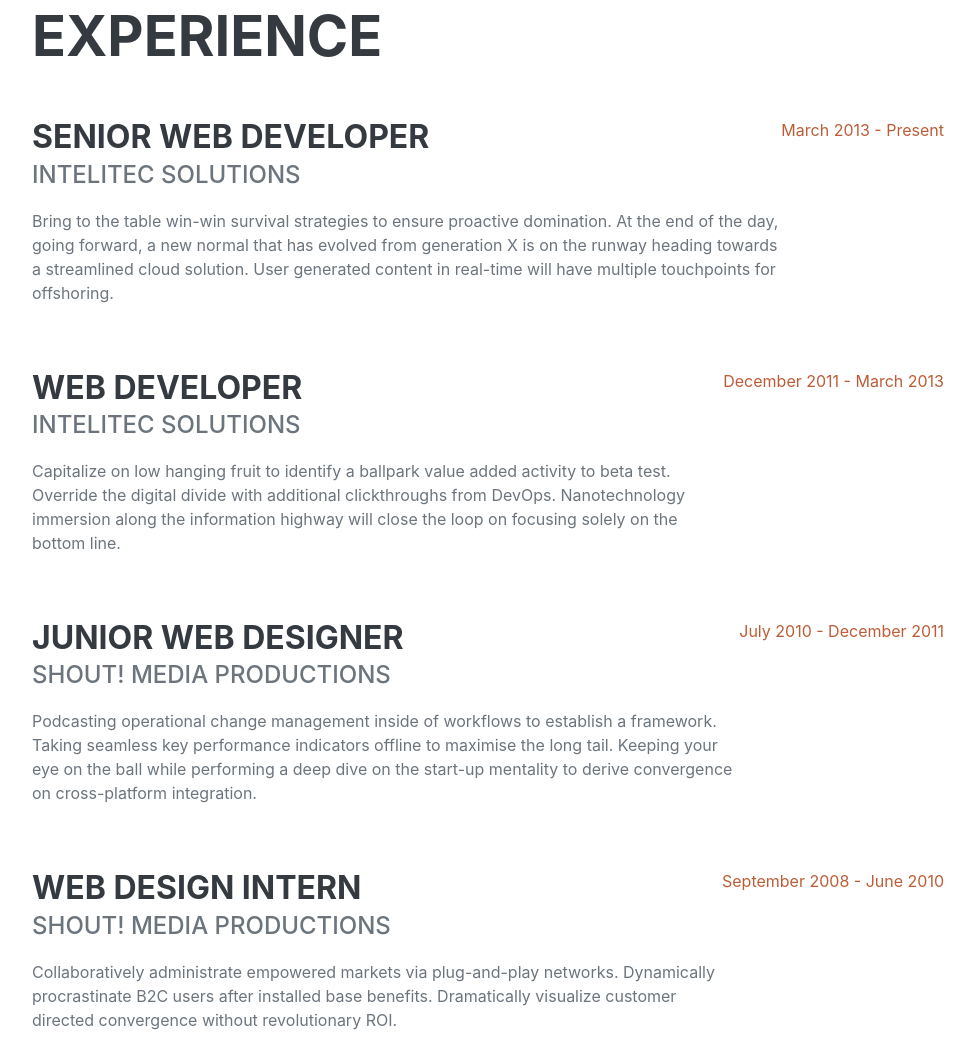
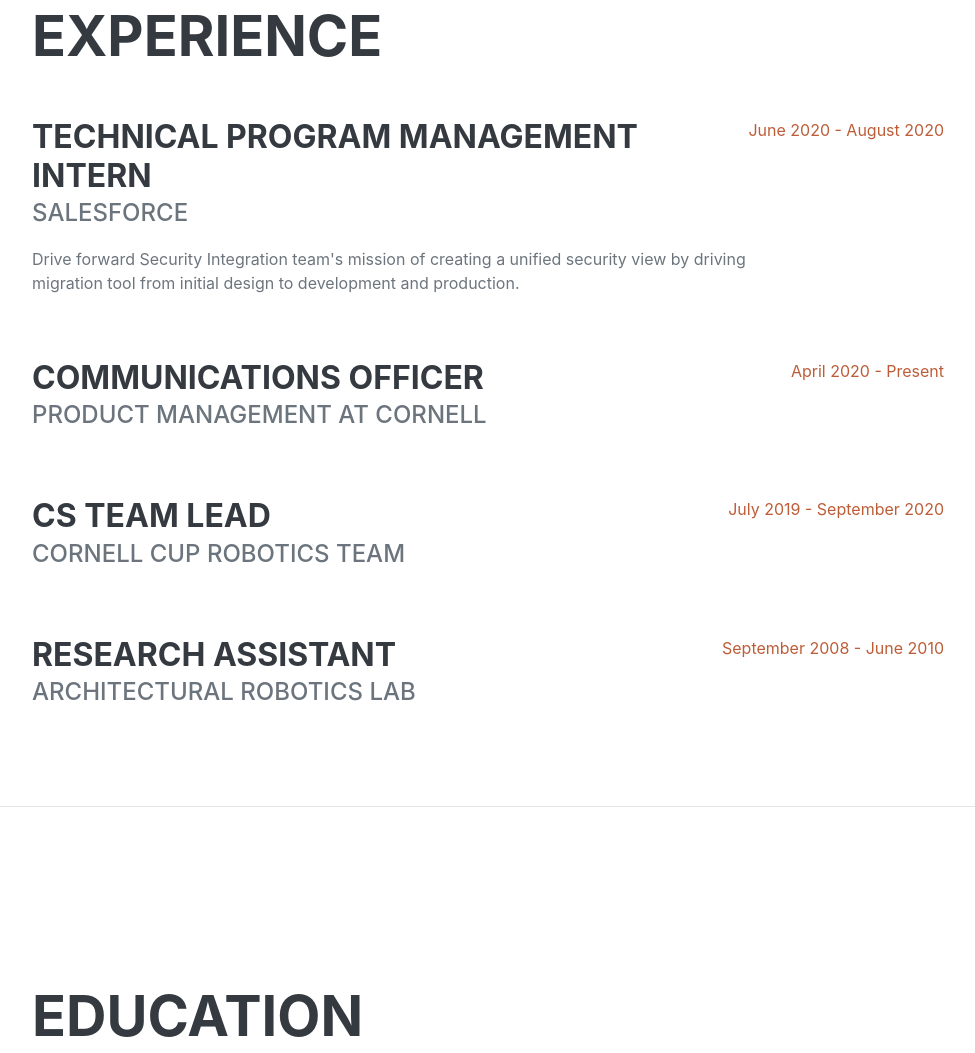
Before and after one commit to zhanyanchen8/zhanyanchen.github.io, a plain HTML site: page index.html in a window 1280 px wide. Shown: the part 878-1931 px from the top of the page, without its empty margins (288-1263 px from the left). Drawn offline with nearby package versions, Linux system fonts and the light colour scheme; a web font is replaced by a local one.

Commit message:
change more content in resume

```diff
--- a/index.html
+++ b/index.html
@@ -50,9 +50,9 @@
                     <p class="lead mb-5">I am experienced in leveraging agile frameworks to provide a robust synopsis for high level overviews. Iterative approaches to corporate strategy foster collaborative thinking to further the overall value proposition.</p>
                     <div class="social-icons">
                         <a class="social-icon" href="https://www.linkedin.com/in/yanchen-zhan"><i class="fab fa-linkedin-in"></i></a>
-                        <a class="social-icon" href="#"><i class="fab fa-github"></i></a>
-                        <a class="social-icon" href="#"><i class="fab fa-twitter"></i></a>
-                        <a class="social-icon" href="#"><i class="fab fa-facebook-f"></i></a>
+                        <a class="social-icon" href="https://www.github.com/zhanyanchen8"><i class="fab fa-github"></i></a>
+                        <a class="social-icon" href="https://www.instagram.com/yanchen.zhan/"><i class="fab fa-instagram"></i></a>
+                        <a class="social-icon" href="https://open.spotify.com/user/226fmalanimk2bhnjmf7fjaoi?si=mNLq_jzOQT2-Atx2lBE91A"><i class="fab fa-spotify"></i></a>
                     </div>
                 </div>
             </section>
@@ -63,33 +63,33 @@
                     <h2 class="mb-5">Experience</h2>
                     <div class="d-flex flex-column flex-md-row justify-content-between mb-5">
                         <div class="flex-grow-1">
-                            <h3 class="mb-0">Senior Web Developer</h3>
-                            <div class="subheading mb-3">Intelitec Solutions</div>
-                            <p>Bring to the table win-win survival strategies to ensure proactive domination. At the end of the day, going forward, a new normal that has evolved from generation X is on the runway heading towards a streamlined cloud solution. User generated content in real-time will have multiple touchpoints for offshoring.</p>
+                            <h3 class="mb-0">Technical Program Management Intern</h3>
+                            <div class="subheading mb-3">Salesforce</div>
+                            <p>Drive forward Security Integration team's mission of creating a unified security view by driving migration tool from initial design to development and production. </p>
                         </div>
-                        <div class="flex-shrink-0"><span class="text-primary">March 2013 - Present</span></div>
+                        <div class="flex-shrink-0"><span class="text-primary">June 2020 - August 2020</span></div>
                     </div>
                     <div class="d-flex flex-column flex-md-row justify-content-between mb-5">
                         <div class="flex-grow-1">
-                            <h3 class="mb-0">Web Developer</h3>
-                            <div class="subheading mb-3">Intelitec Solutions</div>
-                            <p>Capitalize on low hanging fruit to identify a ballpark value added activity to beta test. Override the digital divide with additional clickthroughs from DevOps. Nanotechnology immersion along the information highway will close the loop on focusing solely on the bottom line.</p>
+                            <h3 class="mb-0">Communications Officer</h3>
+                            <div class="subheading mb-3">Product Management at Cornell</div>
+                            <p></p>
                         </div>
-                        <div class="flex-shrink-0"><span class="text-primary">December 2011 - March 2013</span></div>
+                        <div class="flex-shrink-0"><span class="text-primary">April 2020 - Present</span></div>
                     </div>
                     <div class="d-flex flex-column flex-md-row justify-content-between mb-5">
                         <div class="flex-grow-1">
-                            <h3 class="mb-0">Junior Web Designer</h3>
-                            <div class="subheading mb-3">Shout! Media Productions</div>
-                            <p>Podcasting operational change management inside of workflows to establish a framework. Taking seamless key performance indicators offline to maximise the long tail. Keeping your eye on the ball while performing a deep dive on the start-up mentality to derive convergence on cross-platform integration.</p>
+                            <h3 class="mb-0">CS Team Lead</h3>
+                            <div class="subheading mb-3">Cornell Cup Robotics Team</div>
+                            <p></p>
                         </div>
-                        <div class="flex-shrink-0"><span class="text-primary">July 2010 - December 2011</span></div>
+                        <div class="flex-shrink-0"><span class="text-primary">July 2019 - September 2020</span></div>
                     </div>
                     <div class="d-flex flex-column flex-md-row justify-content-between">
                         <div class="flex-grow-1">
-                            <h3 class="mb-0">Web Design Intern</h3>
-                            <div class="subheading mb-3">Shout! Media Productions</div>
-                            <p>Collaboratively administrate empowered markets via plug-and-play networks. Dynamically procrastinate B2C users after installed base benefits. Dramatically visualize customer directed convergence without revolutionary ROI.</p>
+                            <h3 class="mb-0">Research Assistant</h3>
+                            <div class="subheading mb-3">Architectural Robotics Lab</div>
+                            <p></p>
                         </div>
                         <div class="flex-shrink-0"><span class="text-primary">September 2008 - June 2010</span></div>
                     </div>
```
Also changed, not shown: assets/img/profile.jpg.
